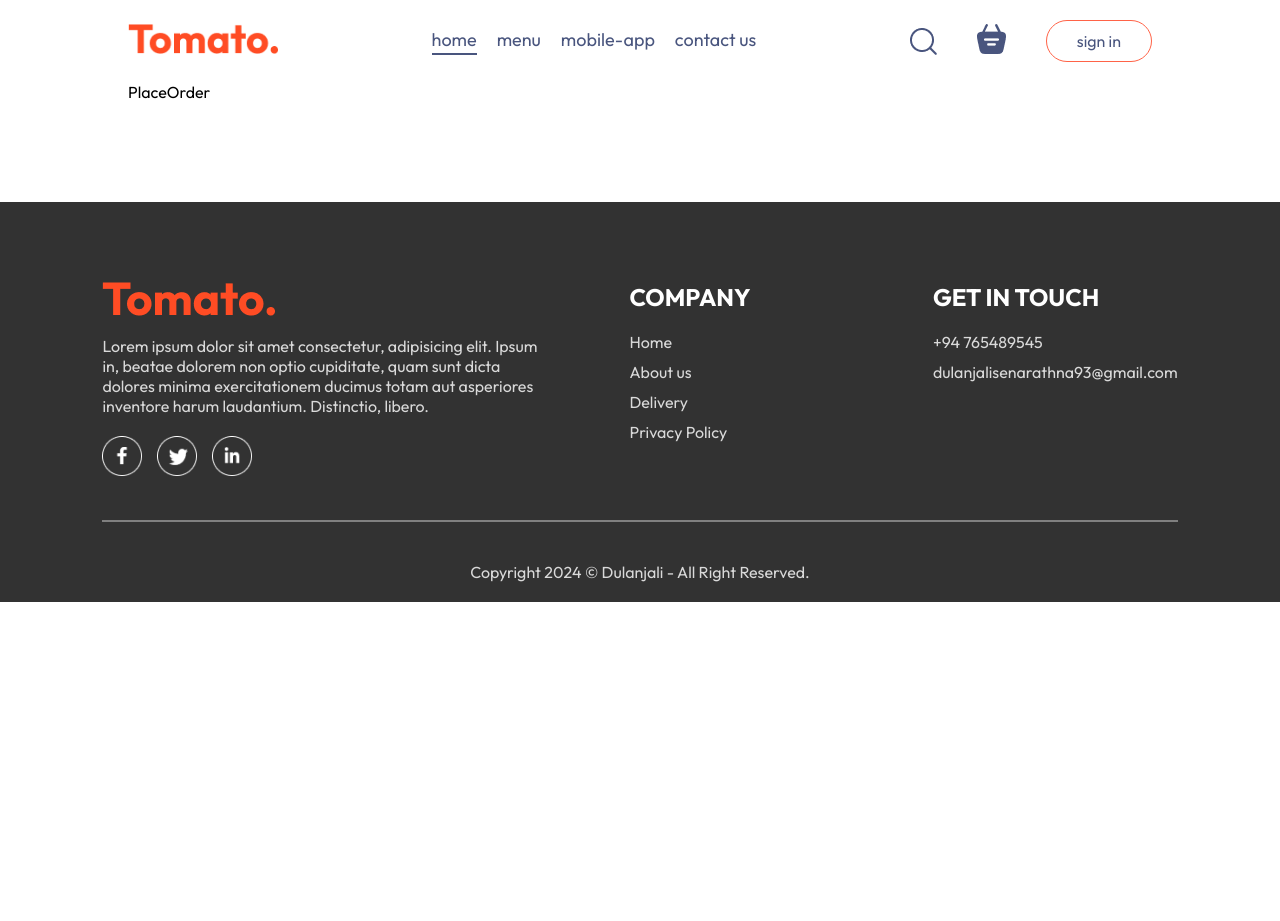
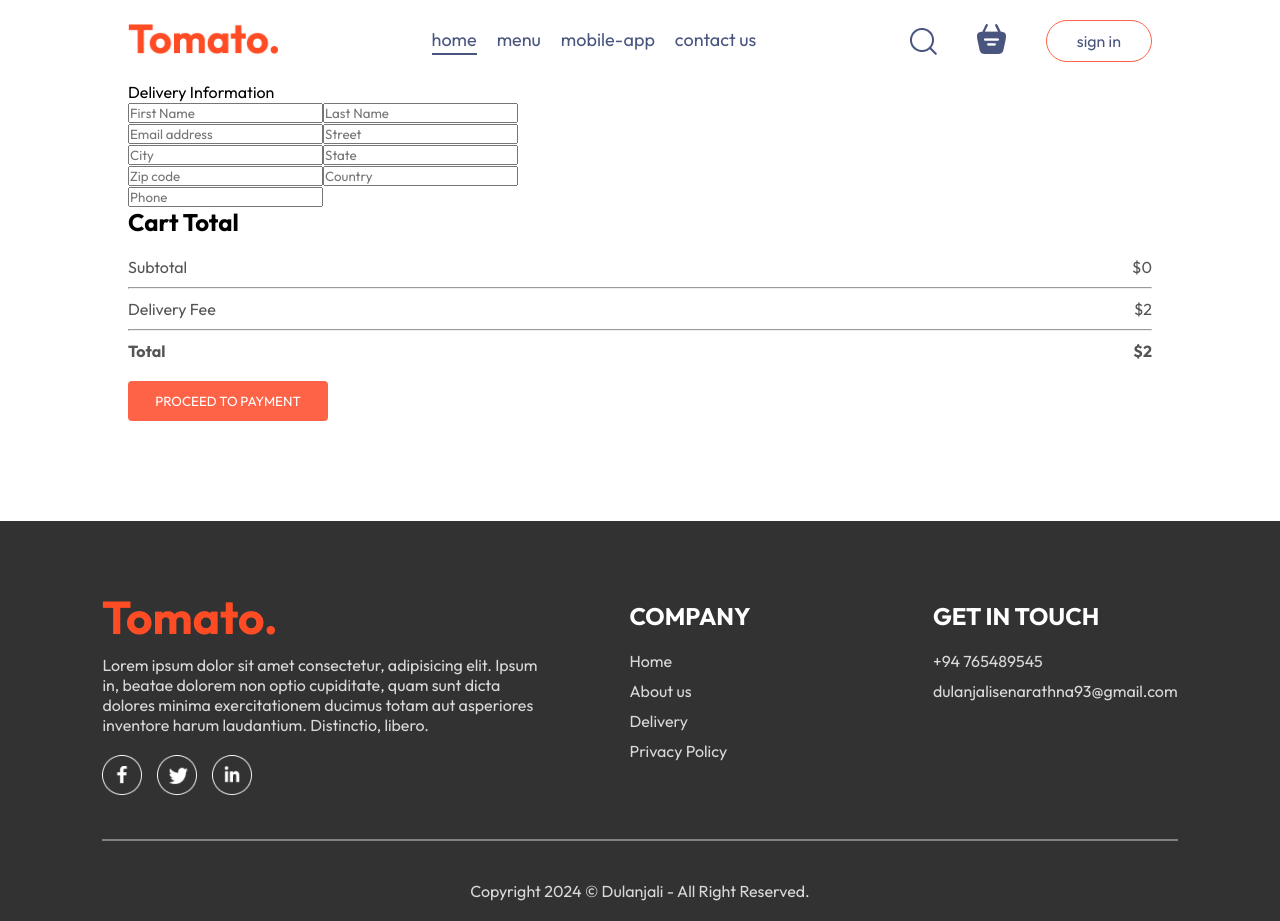
Before and after one commit to eliancontreras/mern-food-delivery-app-main, a React (Vite) app in the folder frontend/: page /order in a window 1280 px wide. Before the commit the page ends 800 px from the top, so only its background shows below. Built offline with nearby package versions, Linux system fonts and the light colour scheme.

Commit message:
Place order page HTML structure done

```diff
--- a/frontend/src/pages/Cart/Cart.jsx
+++ b/frontend/src/pages/Cart/Cart.jsx
@@ -1,10 +1,13 @@
 import React, { useContext } from 'react'
 import './Cart.css'
 import { StoreContext } from '../../components/context/StoreContext'
+import { useNavigate } from 'react-router-dom';
 
 const Cart = () => {
 
   const {cartItems, food_list, removeFromCart, getTotalCartAmount} = useContext(StoreContext);
+
+  const navigate = useNavigate();
   return (
     <div className='cart'>
       <div className="cart-items">
@@ -55,7 +58,7 @@
               <b>${getTotalCartAmount()+2}</b>
             </div>
           </div>
-          <button>PROCEED TO CHECKOUT</button>
+          <button onClick={()=> navigate('/order')}>PROCEED TO CHECKOUT</button>
         </div>
         <div className="cart-promocode">
           <div>
--- a/frontend/src/pages/PlaceOrder/PlaceOrder.jsx
+++ b/frontend/src/pages/PlaceOrder/PlaceOrder.jsx
@@ -1,9 +1,54 @@
-import React from 'react'
+import React, { useContext } from 'react'
 import './PlaceOrder.css'
+import { StoreContext } from '../../components/context/StoreContext';
 
 const PlaceOrder = () => {
+  const {getTotalCartAmount} = useContext(StoreContext);
+
+
   return (
-    <div>PlaceOrder</div>
+    <form className='place-order'>
+      <div className="place-order-left">
+        <p className="title">Delivery Information</p>
+        <div className="multi-fields">
+          <input type="text" placeholder='First Name'/>
+          <input type="text" placeholder='Last Name'/>
+        </div>
+        <input type="email" placeholder='Email address'/>
+        <input type="text" placeholder='Street'/>
+        <div className="multi-fields">
+          <input type="text" placeholder='City'/>
+          <input type="text" placeholder='State'/>
+        </div>
+        <div className="multi-fields">
+          <input type="text" placeholder='Zip code'/>
+          <input type="text" placeholder='Country'/>
+        </div>
+        <input type="text" placeholder='Phone' />
+      </div>
+      <div className="place-order-left">
+      <div className="cart-total">
+          <h2>Cart Total</h2>
+          <div>
+            <div className="cart-total-detail">
+              <p>Subtotal</p>
+              <p>${getTotalCartAmount()}</p>
+            </div>
+            <hr />
+            <div className="cart-total-detail">
+              <p>Delivery Fee</p>
+              <p>${2}</p>
+            </div>
+            <hr />
+            <div className="cart-total-detail">
+              <b>Total</b>
+              <b>${getTotalCartAmount()+2}</b>
+            </div>
+          </div>
+          <button>PROCEED TO PAYMENT</button>
+        </div>
+      </div>
+    </form>
   )
 }
 
```
